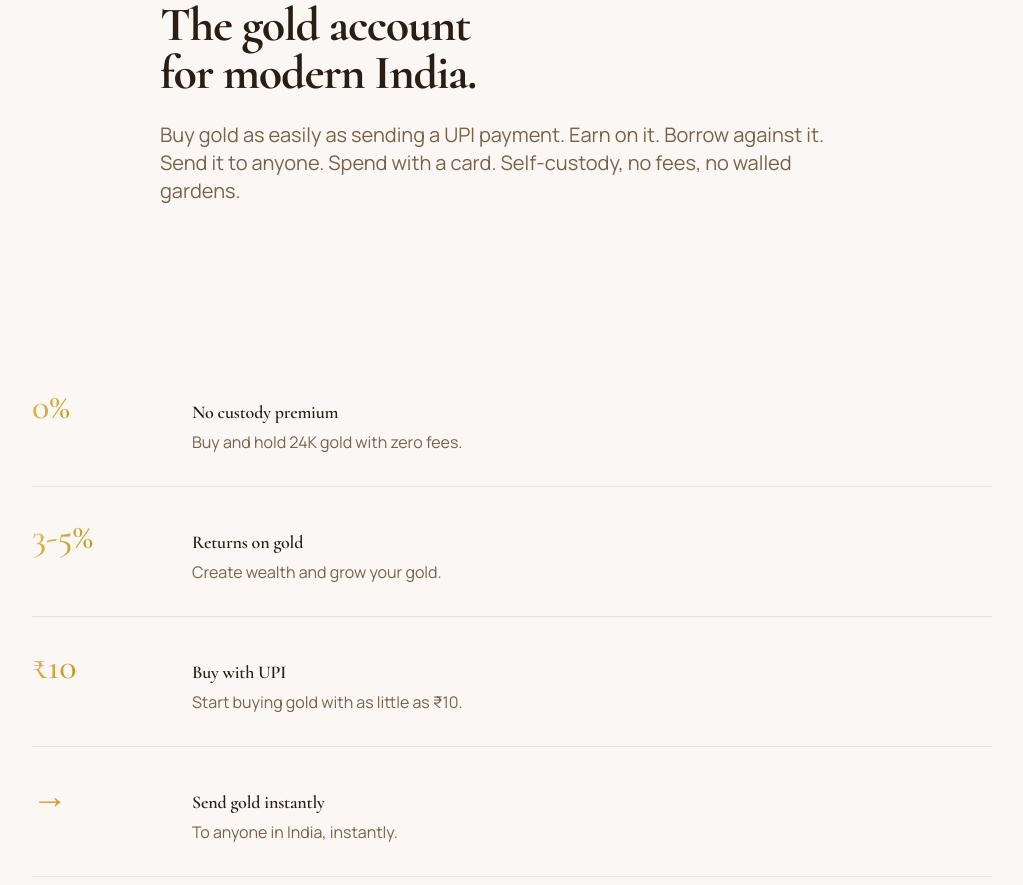
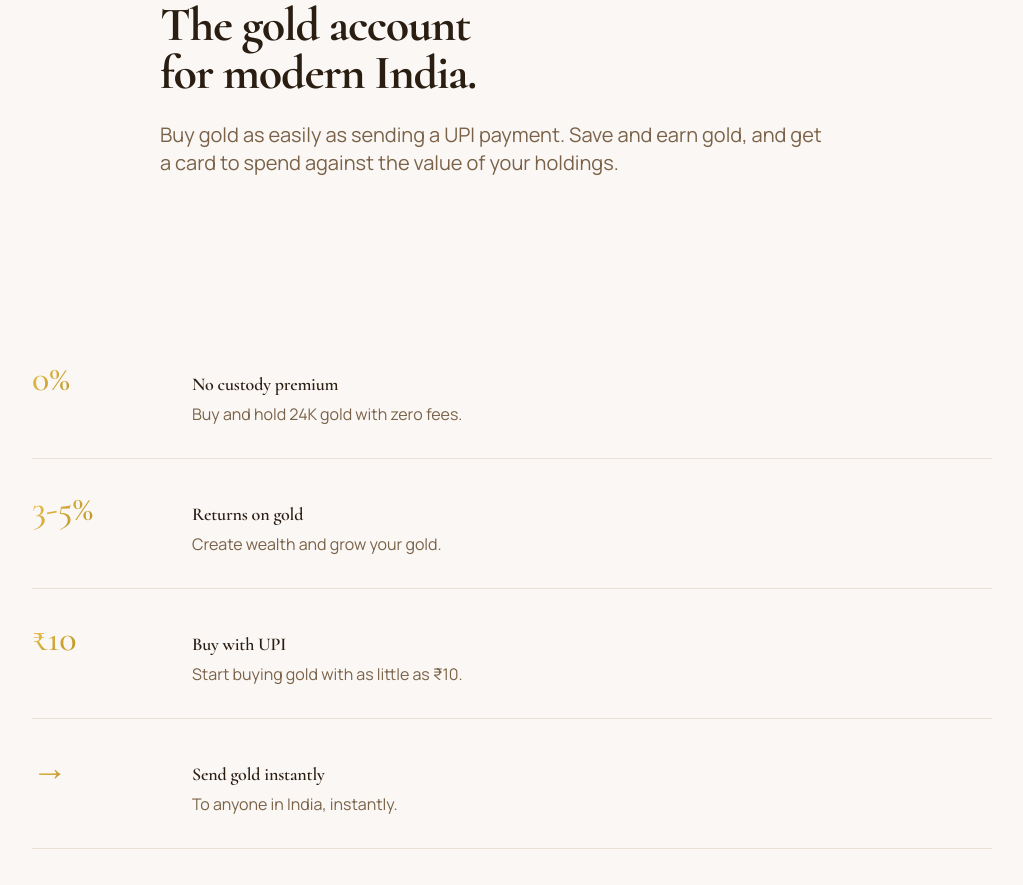
Before and after one commit to sarthakxau/goldfi-landing, a React (Vite) app: page / in a window 1280 px wide. Shown: the part 1060-1945 px from the top of the page, without its empty margins (128-1151 px from the left). Built offline with nearby package versions, Linux system fonts and the light colour scheme.

Commit message:
Update About.jsx

```diff
--- a/src/components/About.jsx
+++ b/src/components/About.jsx
@@ -8,8 +8,7 @@ function About() {
                     for modern India.
                 </h2>
                 <p className="text-lg sm:text-xl text-walnut-500 leading-relaxed max-w-2xl">
-                    Buy gold as easily as sending a UPI payment. Earn on it. Borrow against it. Send it to
-                    anyone. Spend with a card. Self-custody, no fees, no walled gardens.
+                    Buy gold as easily as sending a UPI payment. Save and earn gold, and get a card to spend against the value of your holdings.
                 </p>
             </div>
         </section>
```
